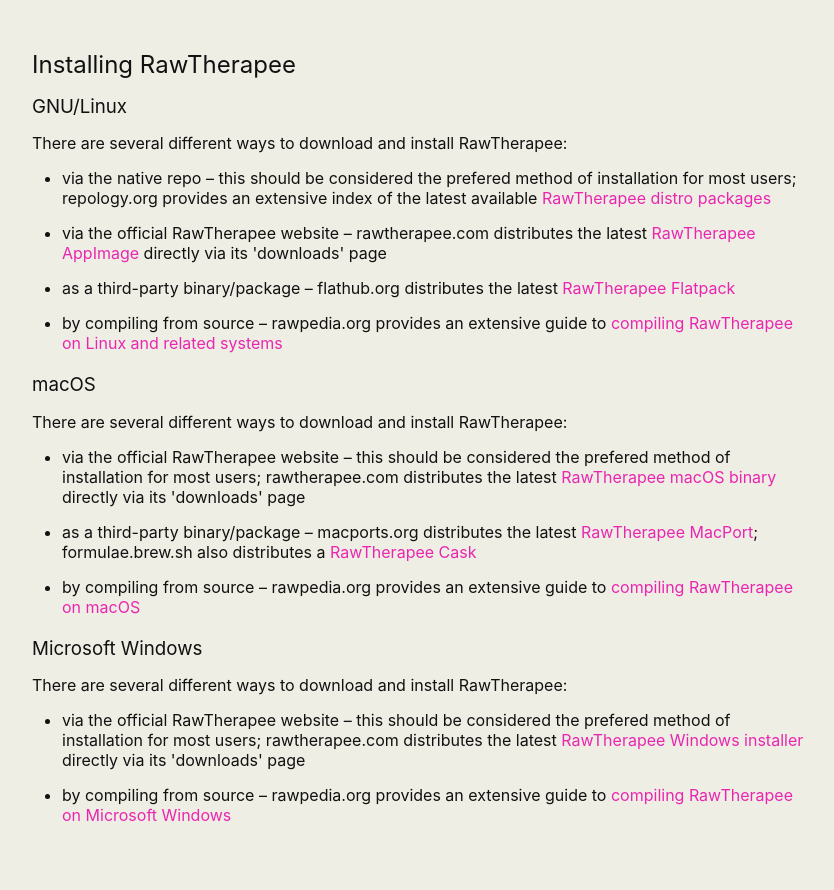
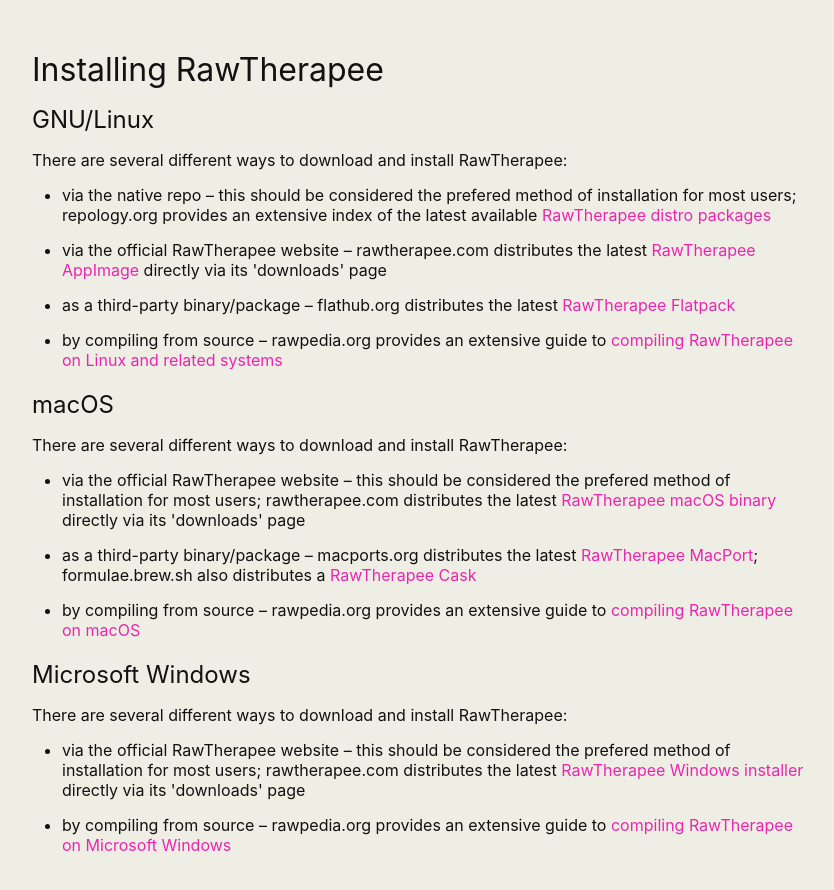
Before and after one commit to martbetz/martbetz.github.io, a Jekyll site: the page built from WIP/rtinstal.html, in a window 1280 px wide. Shown: the top 890 px of the page, without its empty margins (218-1052 px from the left). Built offline with Jekyll 4.4.1, drawn with Linux system fonts in a browser that asks for light colours.

Commit message:
Update rtinstal.html

```diff
--- a/WIP/rtinstal.html
+++ b/WIP/rtinstal.html
@@ -11,12 +11,12 @@
 
 <div id="linux">
    <p style="margin-top: 20px;">
+      <h1>
+         Installing RawTherapee
+      </h1>
       <h2>
-         Installing RawTherapee
+      GNU/Linux
       </h2>
-      <h3>
-      GNU/Linux
-      </h3>
          <p>
          There are several different ways to download and install RawTherapee:
          <ul>
@@ -45,9 +45,9 @@
 
 <div id="macos">
    <p style="margin-top: 20px;">
-      <h3>
+      <h2>
       macOS
-      </h3>
+      </h2>
          <p>
          There are several different ways to download and install RawTherapee:
          <ul>
@@ -71,9 +71,9 @@
 
 <div id="windows">
    <p style="margin-top: 20px;">
-      <h3>
+      <h2>
       Microsoft Windows
-      </h3>
+      </h2>
          <p>
          There are several different ways to download and install RawTherapee:
          <ul>
```
